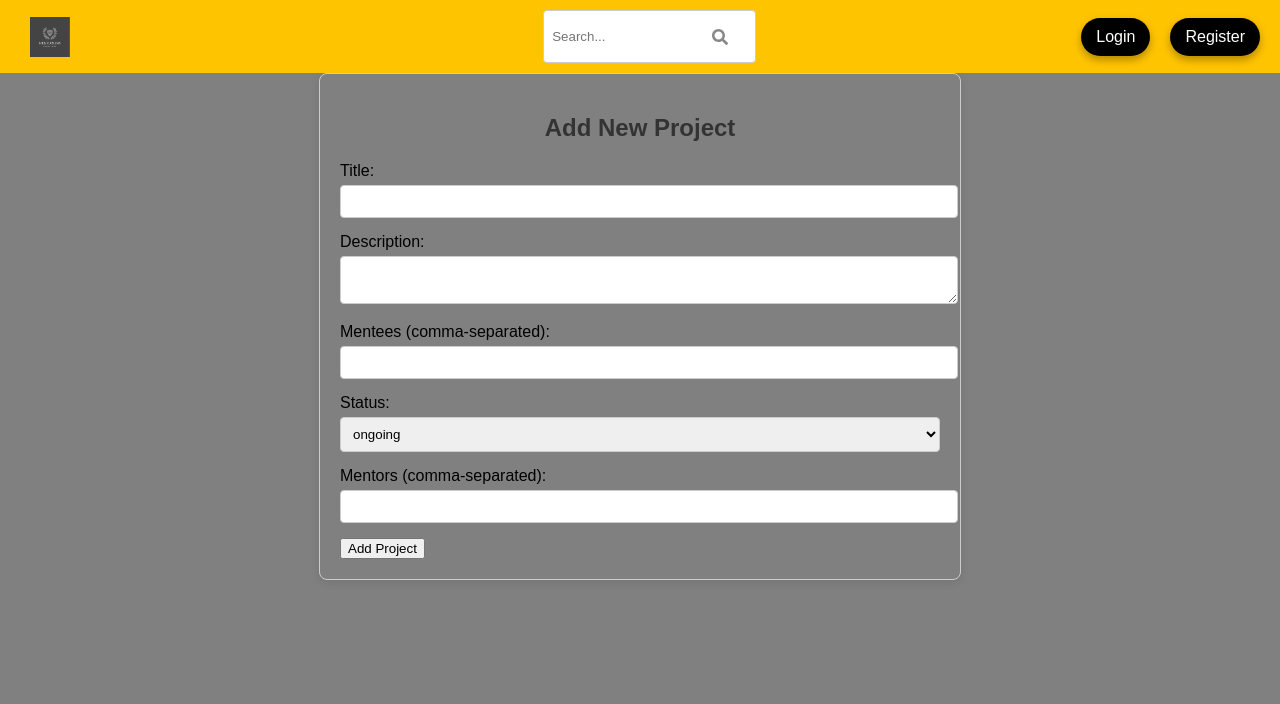
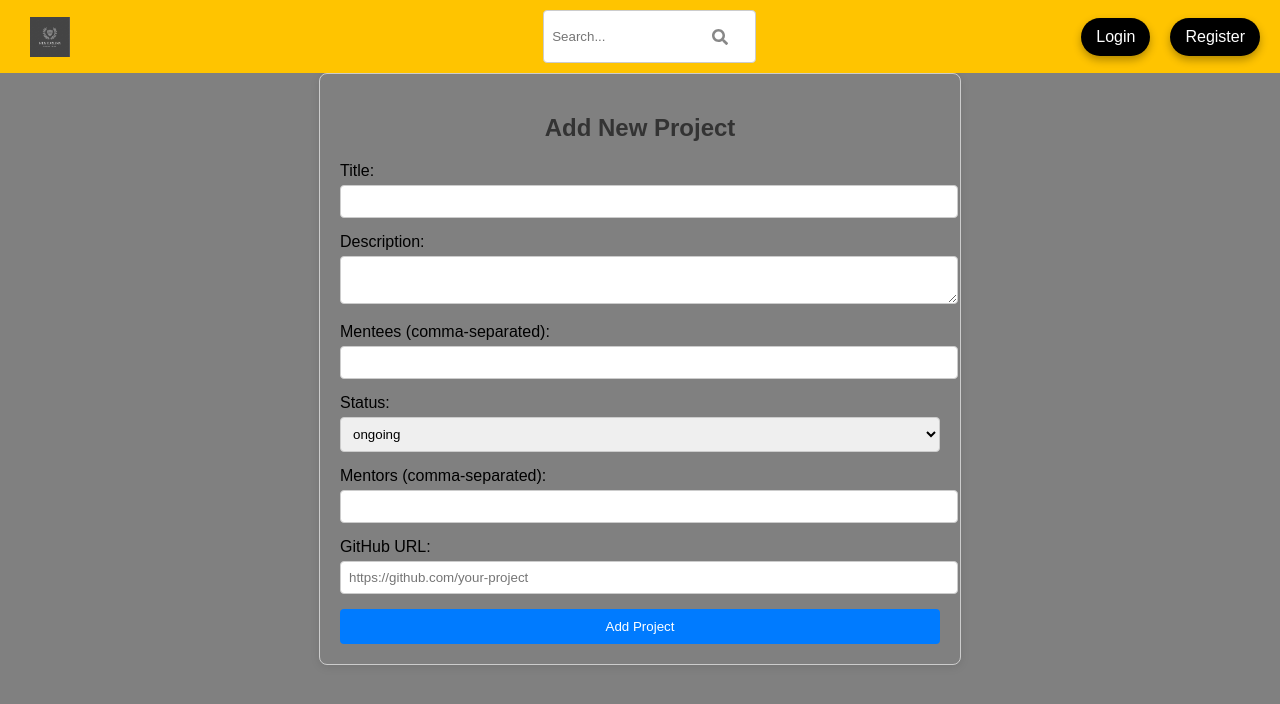
Before and after one commit to plasma-27/MentorLink-main, a React (Create React App) app in the folder client/: page /projectadd in a window 1280 px wide. Shown: the top 704 px of the page. Built offline with nearby package versions, Linux system fonts and the light colour scheme; sample sign-in values are in the browser's storage.

Commit message:
adding the changes for the ProjectHome.jsx file

```diff
--- a/client/src/ProjectAdd/ProjectAdd.css
+++ b/client/src/ProjectAdd/ProjectAdd.css
@@ -21,6 +21,7 @@
 }
 
 input[type="text"],
+input[type="url"],
 textarea,
 select {
   width: 100%;
--- a/client/src/ProjectAdd/ProjectAdd.jsx
+++ b/client/src/ProjectAdd/ProjectAdd.jsx
@@ -5,9 +5,10 @@ const ProjectAdd = () => {
   const [title, setTitle] = useState('');
   const [description, setDescription] = useState('');
   const [mentees, setMentees] = useState('');
-  const [status, setStatus] = useState('Active');
+  const [status, setStatus] = useState('ongoing');
   const [mentors, setMentors] = useState('');
   const [createdDate, setCreatedDate] = useState(new Date().toISOString().split('T')[0]); // Default to today
+  const [githubUrl, setGithubUrl] = useState(''); // New state for GitHub URL
 
   const handleSubmit = (e) => {
     e.preventDefault();
@@ -18,6 +19,7 @@ const ProjectAdd = () => {
       status,
       mentors: mentors.split(','), // Assuming mentors are comma-separated
       createdDate,
+      githubUrl, // Adding GitHub URL to project data
     };
 
     // Submit the project data (for now, just log it)
@@ -83,16 +85,23 @@ const ProjectAdd = () => {
           />
         </div>
 
-        <button type="submit" className="submit-button-after-add-project">Add Project</button>
+        {/* New form group for GitHub URL */}
+        <div className="form-group">
+          <label htmlFor="githubUrl">GitHub URL:</label>
+          <input
+            type="url"
+            id="githubUrl"
+            value={githubUrl}
+            onChange={(e) => setGithubUrl(e.target.value)}
+            placeholder="https://github.com/your-project"
+            required
+          />
+        </div>
+
+        <button type="submit" className="submit-button">Add Project</button>
       </form>
     </div>
   );
 };
-/*
-title
-description
-mentees
-status
-mentors
-*/
+
 export default ProjectAdd;
--- a/client/src/ProjectHome/ProjectHome.jsx
+++ b/client/src/ProjectHome/ProjectHome.jsx
@@ -43,6 +43,12 @@ const ProjectHome = () => {
       <p>
         <strong>Mentors:</strong> {projectDetails.mentors.join(", ")}
       </p>
+      <p>
+        <strong>GitHub URL:</strong>{" "}
+        <a href={projectDetails.githubUrl} target="_blank" rel="noopener noreferrer">
+          {projectDetails.githubUrl}
+        </a>
+      </p>
 
       {/* Buttons for Chat and Video */}
       <div className="project-buttons">
--- a/client/src/data/studentProject.js
+++ b/client/src/data/studentProject.js
@@ -6,6 +6,7 @@ const studentProjects = {
       mentees: ["Sandesh"], // Add mentees associated with the project
       status: "In Progress", // Project status can be 'In Progress', 'Completed', or 'On Hold'
       mentors: ["Mentor A", "Mentor B"], // Add mentors associated with the project
+      githubUrl: "https://github.com/example/sandesh/project-alpha",
     },
     {
       title: "Project Beta",
@@ -13,6 +14,7 @@ const studentProjects = {
       mentees: ["Sandesh"],
       status: "In Progress",
       mentors: ["Mentor C"],
+      githubUrl: "https://github.com/example/sandesh/project-beta",
     },
     {
       title: "Project Gamma",
@@ -20,6 +22,7 @@ const studentProjects = {
       mentees: ["Sandesh"],
       status: "In Progress",
       mentors: ["Mentor D"],
+      githubUrl: "https://github.com/example/sandesh/project-gamma",
     },
   ],
   alok: [
@@ -29,6 +32,7 @@ const studentProjects = {
       mentees: ["Alok"],
       status: "In Progress",
       mentors: ["Mentor E"],
+      githubUrl: "https://github.com/example/alok/project-delta",
     },
     {
       title: "Project Epsilon",
@@ -36,6 +40,7 @@ const studentProjects = {
       mentees: ["Alok"],
       status: "In Progress",
       mentors: ["Mentor F"],
+      githubUrl: "https://github.com/example/alok/project-epsilon",
     },
   ],
   janesmith: [
@@ -45,6 +50,7 @@ const studentProjects = {
       mentees: ["Jane Smith"],
       status: "In Progress",
       mentors: ["Mentor G"],
+      githubUrl: "https://github.com/example/janesmith/project-zeta",
     },
     {
       title: "Project Eta",
@@ -52,6 +58,7 @@ const studentProjects = {
       mentees: ["Jane Smith"],
       status: "In Progress",
       mentors: ["Mentor H"],
+      githubUrl: "https://github.com/example/janesmith/project-eta",
     },
     {
       title: "Project Theta",
@@ -59,6 +66,7 @@ const studentProjects = {
       mentees: ["Jane Smith"],
       status: "In Progress",
       mentors: ["Mentor I"],
+      githubUrl: "https://github.com/example/janesmith/project-theta",
     },
   ],
   rohit: [
@@ -68,6 +76,7 @@ const studentProjects = {
       mentees: ["Rohit"],
       status: "In Progress",
       mentors: ["Mentor J"],
+      githubUrl: "https://github.com/example/rohit/project-iota",
     },
     {
       title: "Project Kappa",
@@ -75,6 +84,7 @@ const studentProjects = {
       mentees: ["Rohit"],
       status: "In Progress",
       mentors: ["Mentor K"],
+      githubUrl: "https://github.com/example/rohit/project-kappa",
     },
   ],
   neha: [
@@ -84,6 +94,7 @@ const studentProjects = {
       mentees: ["Neha"],
       status: "In Progress",
       mentors: ["Mentor L"],
+      githubUrl: "https://github.com/example/neha/project-lambda",
     },
     {
       title: "Project Mu",
@@ -91,6 +102,7 @@ const studentProjects = {
       mentees: ["Neha"],
       status: "In Progress",
       mentors: ["Mentor M"],
+      githubUrl: "https://github.com/example/neha/project-mu",
     },
     {
       title: "Project Nu",
@@ -98,6 +110,7 @@ const studentProjects = {
       mentees: ["Neha"],
       status: "In Progress",
       mentors: ["Mentor N"],
+      githubUrl: "https://github.com/example/neha/project-nu",
     },
   ],
   ankit: [
@@ -107,6 +120,7 @@ const studentProjects = {
       mentees: ["Ankit"],
       status: "In Progress",
       mentors: ["Mentor O"],
+      githubUrl: "https://github.com/example/ankit/project-xi",
     },
     {
       title: "Project Omicron",
@@ -114,6 +128,7 @@ const studentProjects = {
       mentees: ["Ankit"],
       status: "In Progress",
       mentors: ["Mentor P"],
+      githubUrl: "https://github.com/example/ankit/project-omicron",
     },
   ],
   // Add more students and their project progress as needed
```
Lines whose indentation alone changed are shown as unchanged.
